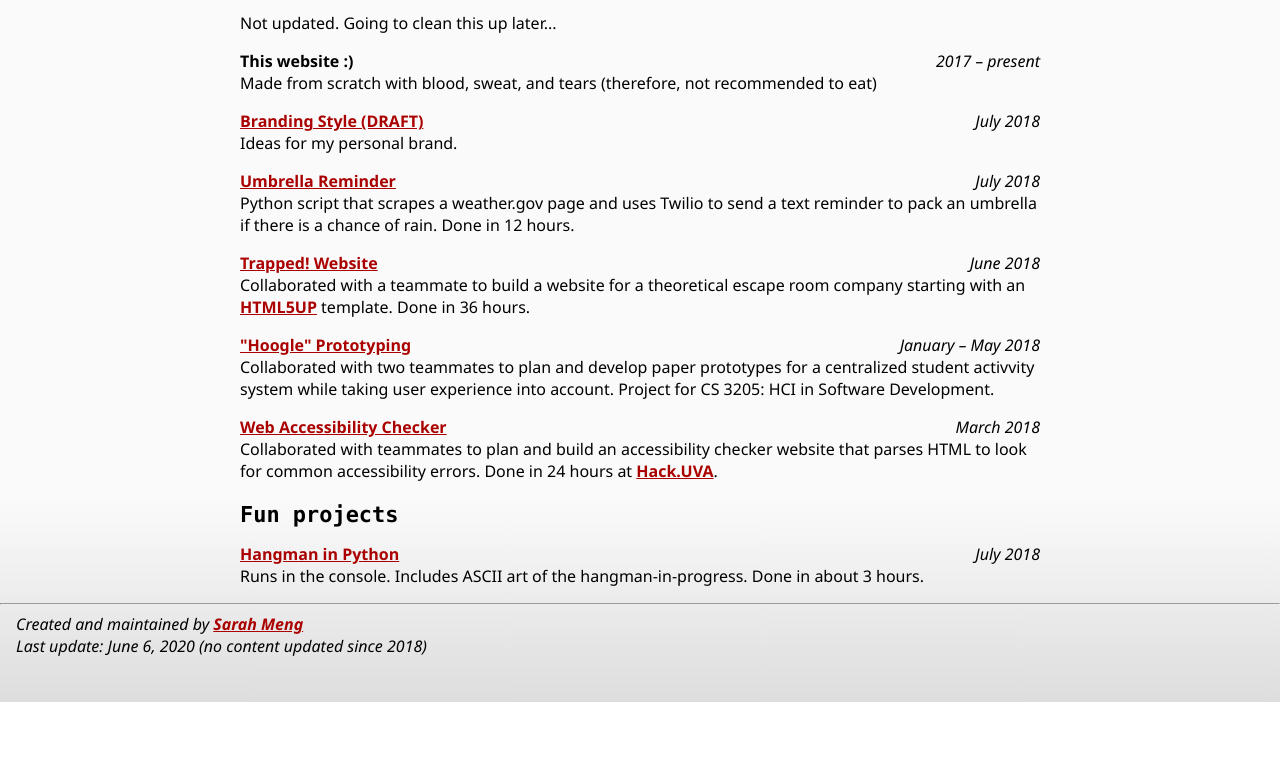
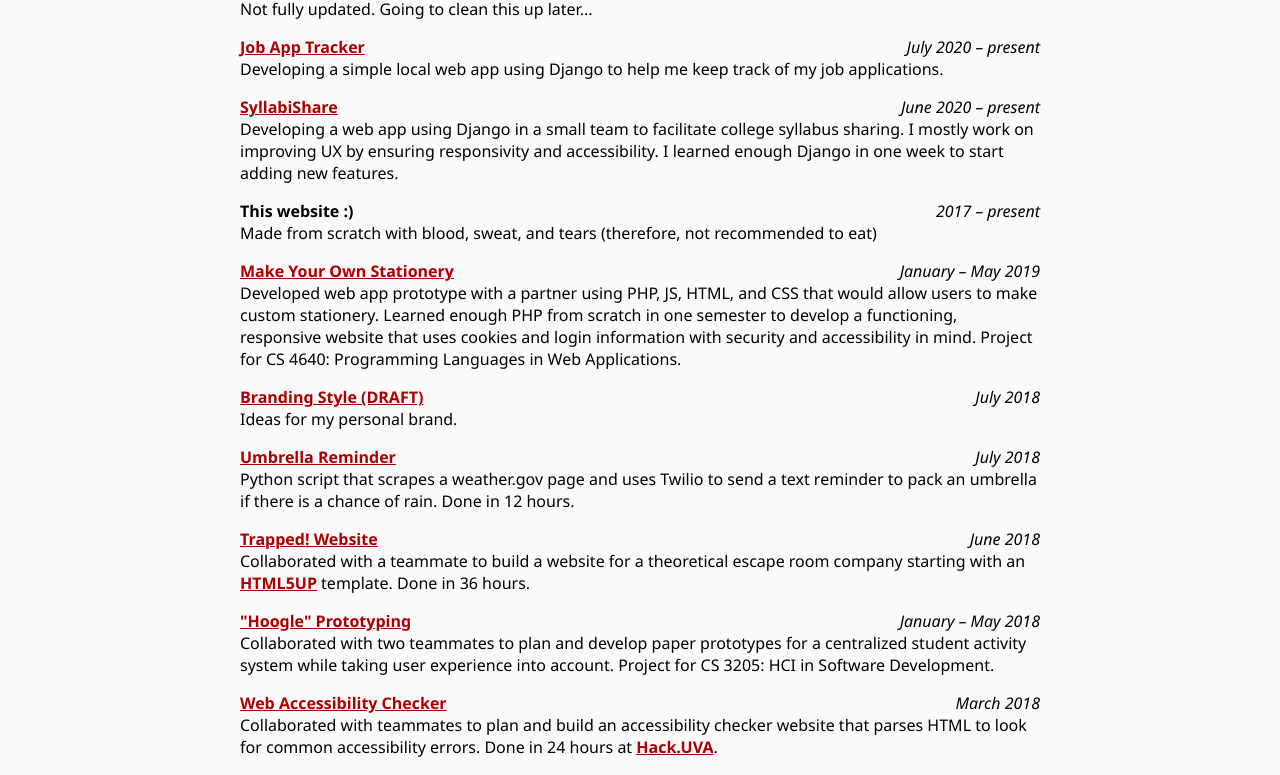
Before and after one commit to mengsarah/mengsarah.github.io, a plain HTML site: page projects.html in a window 1280 px wide. Shown: the part 98-873 px from the top of the page. Before the commit the page ends 800 px from the top, so only its background shows below. Drawn offline with Linux system fonts and the light colour scheme.

Commit message:
general content update and minor display update

```diff
--- a/css/style.css
+++ b/css/style.css
@@ -15,9 +15,8 @@
 
 body {
     background-color: #fafafa; /* fallback */
-    background: linear-gradient(to bottom, #fafafa 0%, #fafafa 75%, #ddd 100%) fixed;
     font-family: 'Segoe UI', Calibri, sans-serif;
-    margin: 0; /* to make nav and hr touch page sides */
+    margin: 0.5rem 0; /* to make nav and hr touch page sides */
 }
 
 main {
--- a/projects.html
+++ b/projects.html
@@ -11,9 +11,7 @@
 	</head>
 
 	<body>
-		This is a work in progress
-
-        <header>
+		<header>
             <h1><a href="index.html">SARAH MENG</a> - Projects</h1>
         </header>
 
@@ -30,7 +28,35 @@
 		</nav>
 
         <main>
-            <p>Not updated. Going to clean this up later...</p>
+            <p>Not fully updated. Going to clean this up later...</p>
+
+            <div class="item">
+                <div class="item__main">
+                    <a href="https://github.com/mengsarah/jobapps">Job App Tracker</a>
+                </div>
+
+                <div class="item__secondary">
+                    <em>July 2020 – present</em>
+                </div>
+
+                <div class="item__details">
+                    Developing a simple local web app using Django to help me keep track of my job applications.
+                </div>
+            </div>
+
+            <div class="item">
+                <div class="item__main">
+                    <a href="https://github.com/SyllabiShare/syllabi-share">SyllabiShare</a>
+                </div>
+
+                <div class="item__secondary">
+                    <em>June 2020 – present</em>
+                </div>
+
+                <div class="item__details">
+                    Developing a web app using Django in a small team to facilitate college syllabus sharing. I mostly work on improving UX by ensuring responsivity and accessibility. I learned enough Django in one week to start adding new features.
+                </div>
+            </div>
 
             <div class="item">
                 <div class="item__main">
@@ -43,6 +69,20 @@
 
                 <div class="item__details">
                     Made from scratch with blood, sweat, and tears (therefore, not recommended to eat)
+                </div>
+            </div>
+
+            <div class="item">
+                <div class="item__main">
+                    <a href="#">Make Your Own Stationery</a>
+                </div>
+
+                <div class="item__secondary">
+                    <em>January – May 2019</em>
+                </div>
+
+                <div class="item__details">
+                    Developed web app prototype with a partner using PHP, JS, HTML, and CSS that would allow users to make custom stationery. Learned enough PHP from scratch in one semester to develop a functioning, responsive website that uses cookies and login information with security and accessibility in mind. Project for CS 4640: Programming Languages in Web Applications.
                 </div>
             </div>
 
@@ -98,7 +138,7 @@
                 </div>
 
                 <div class="item__details">
-                    Collaborated with two teammates to plan and develop paper prototypes for a centralized student activvity system while taking user experience into account. Project for CS 3205: HCI in Software Development.
+                    Collaborated with two teammates to plan and develop paper prototypes for a centralized student activity system while taking user experience into account. Project for CS 3205: HCI in Software Development.
                 </div>
             </div>
 
@@ -137,7 +177,7 @@
 		<hr />
 		<footer>
             <em>Created and maintained by <a href="mailto:shm3px@virginia.edu">Sarah Meng</a>
-            <br />Last update: June 6, 2020 (no content updated since 2018)</em>
+            <br />Last update: August 8, 2020</em>
         </footer>
 
 	</body>
```
Also changed, not shown: bio.html (+5 -7 lines), index.html (+4 -6 lines), resume.html (+17 -7 lines), 1 other file.
